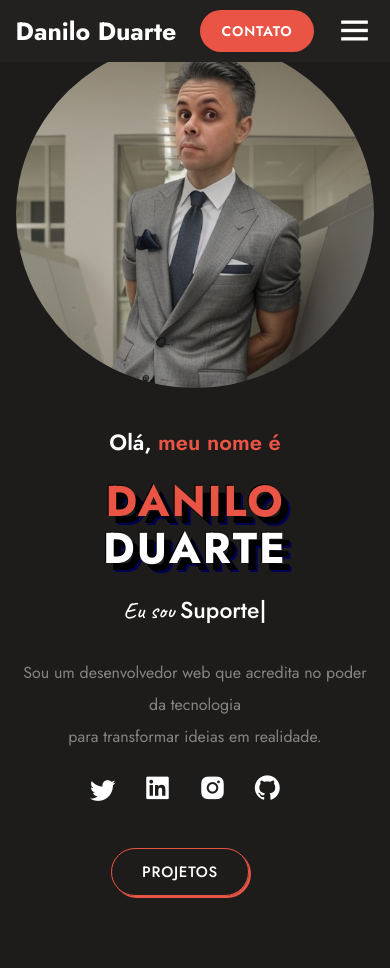
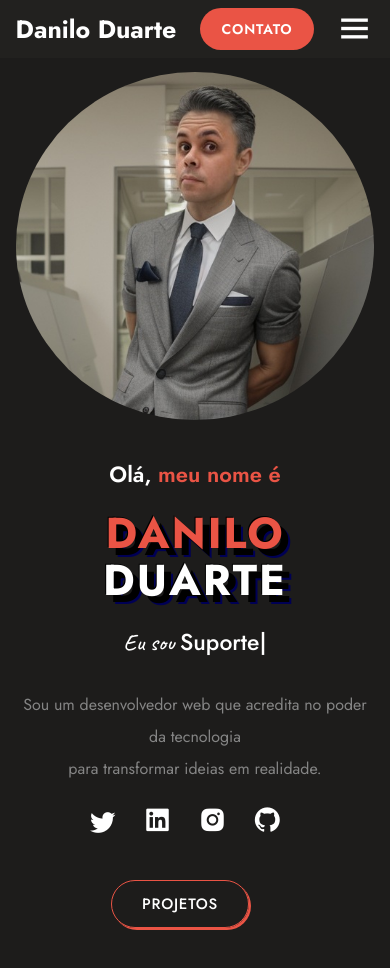
Before and after one commit to danilojduarte/SectionHomePessoalReponsive, a plain HTML site: page index.html in a window 390 px wide. Before the commit the page ends 946 px from the top, so only its background shows below. Drawn offline with nearby package versions, Linux system fonts and the light colour scheme.

Commit message:
Ajustado margin da section hero

```diff
--- a/style.css
+++ b/style.css
@@ -292,7 +292,10 @@ section {
   }
   header {
     background-color: #22211f;
-    padding: 10px 4%;
+    padding: 8px 4%;
+  }
+  .hero {
+    margin-top: 2rem;
   }
   .logo {
     font-size: 25px;
```
